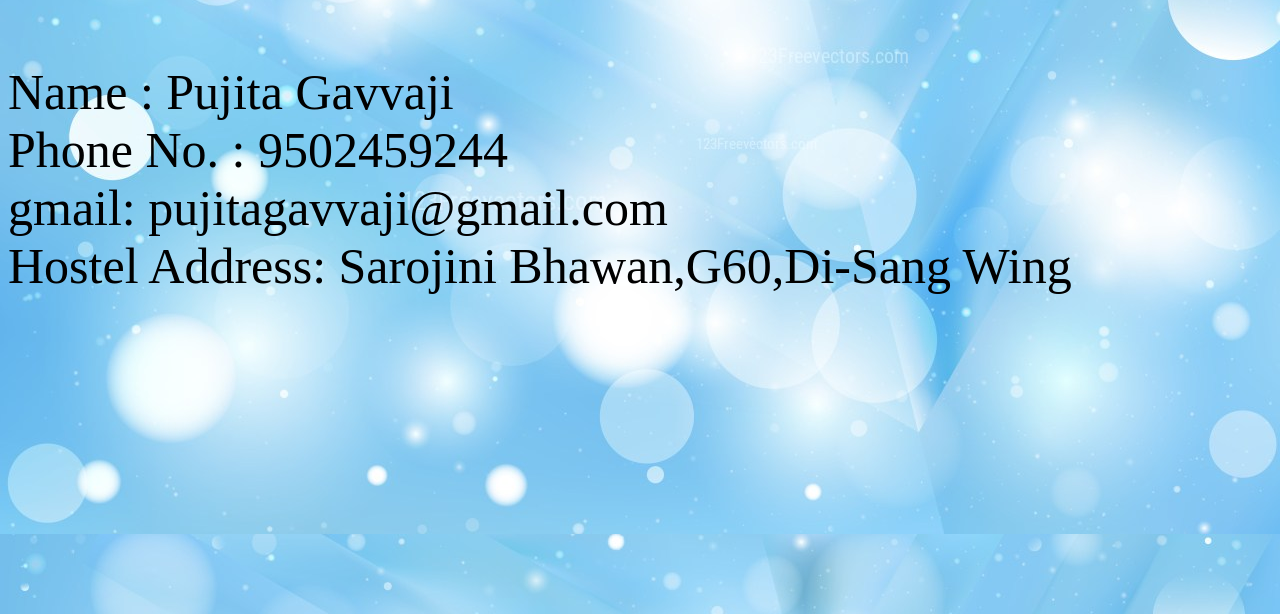
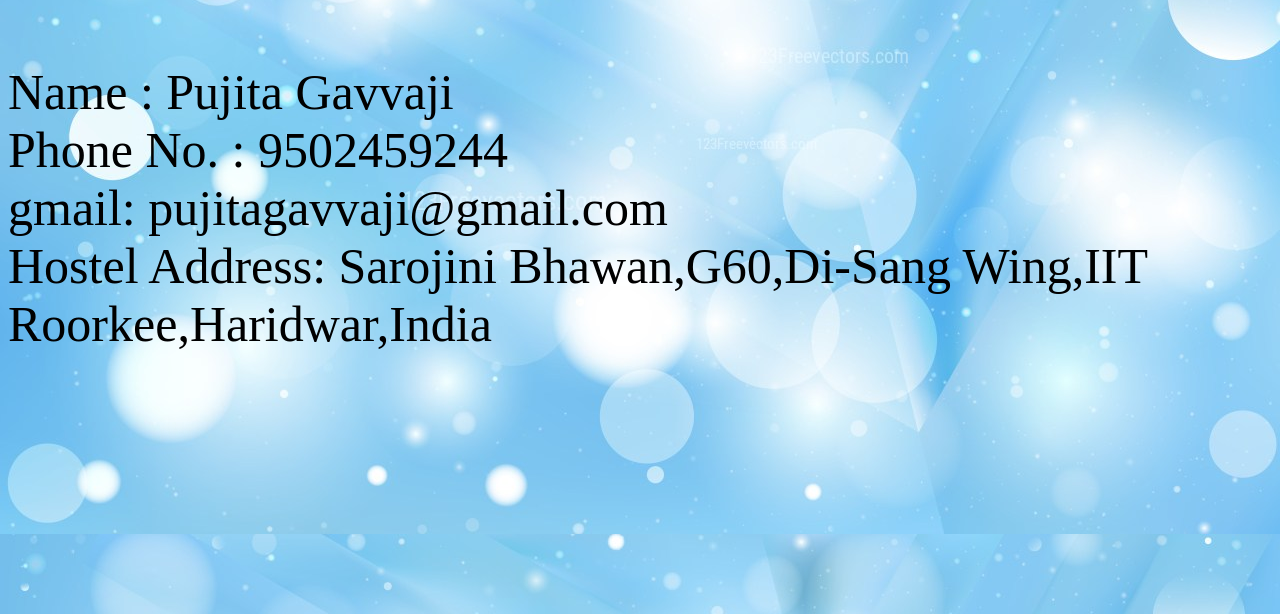
Before and after one commit to pujita19/About_me, a plain HTML site: page Contact.html in a window 1280 px wide. Shown: the part 186-800 px from the top of the page. Drawn offline with Linux system fonts and the light colour scheme.

Commit message:
Update Contact.html

```diff
--- a/Contact.html
+++ b/Contact.html
@@ -21,7 +21,7 @@
 			Name : Pujita Gavvaji<br>
 			Phone No. : 9502459244<br>
 			gmail: pujitagavvaji@gmail.com<br>
-			Hostel Address: Sarojini Bhawan,G60,Di-Sang Wing
+			Hostel Address: Sarojini Bhawan,G60,Di-Sang Wing,IIT Roorkee,Haridwar,India
 		</p></div>
 </body>
 </html>
```
